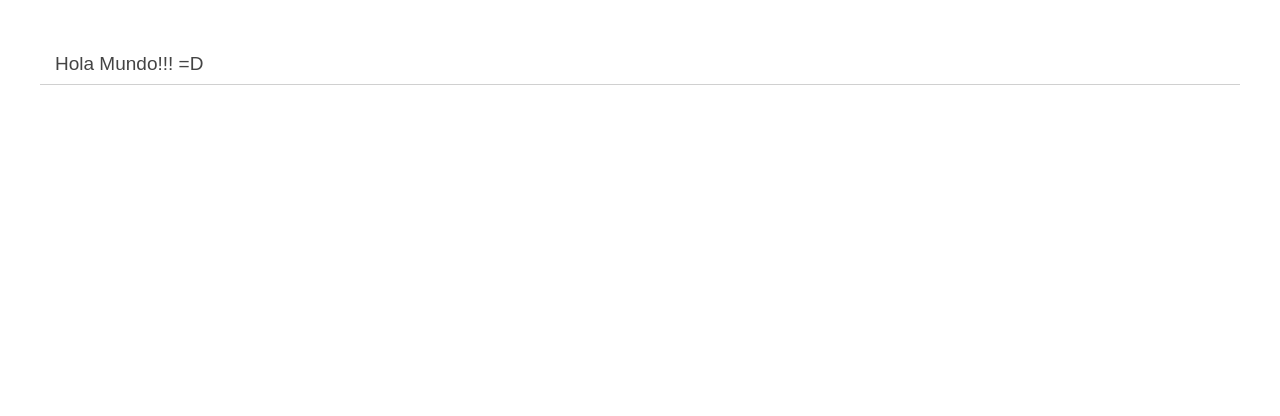
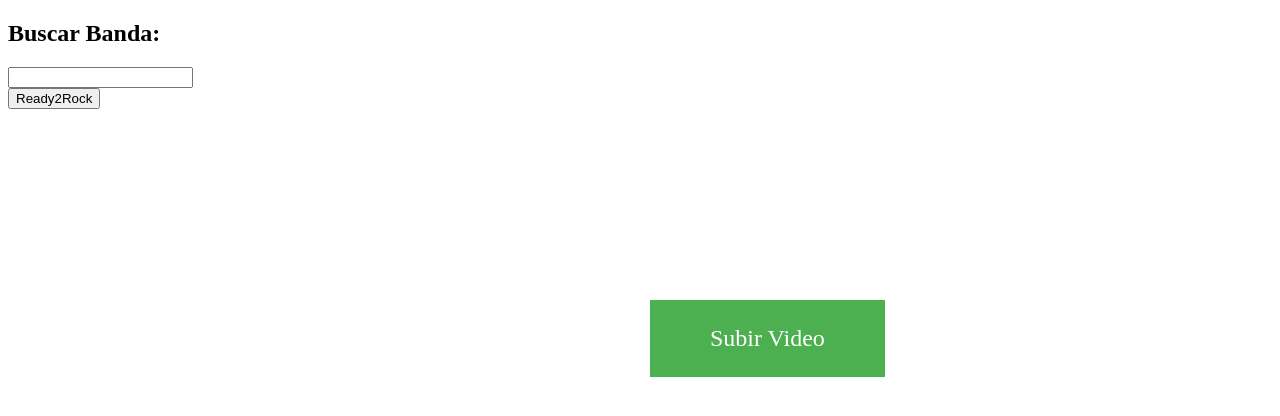
Before and after one commit to FreeChords/Codeigniter, a CodeIgniter app: the page made by application/views/welcome_message.php in a window 1280 px wide. Shown: the top 416 px of the page. Run offline with CodeIgniter, Linux system fonts and the light colour scheme.

Commit message:
Home
busqueda boton y layout

```diff
--- a/application/config/database.php
+++ b/application/config/database.php
@@ -76,9 +76,9 @@ $query_builder = TRUE;
 $db['default'] = array(
 	'dsn'	=> '',
 	'hostname' => 'localhost',
-	'username' => '',
+	'username' => 'root',
 	'password' => '',
-	'database' => '',
+	'database' => 'freechords',
 	'dbdriver' => 'mysqli',
 	'dbprefix' => '',
 	'pconnect' => FALSE,
--- a/application/controllers/Welcome.php
+++ b/application/controllers/Welcome.php
@@ -20,6 +20,8 @@ class Welcome extends CI_Controller {
 	 */
 	public function index()
 	{
+		$this->load->view('layout');
 		$this->load->view('welcome_message');
 	}
+
 }
--- a/application/views/welcome_message.php
+++ b/application/views/welcome_message.php
@@ -2,76 +2,38 @@
 defined('BASEPATH') OR exit('No direct script access allowed');
 ?><!DOCTYPE html>
 <html lang="en">
-<head>
-	<meta charset="utf-8">
-	<title>Welcome to CodeIgniter</title>
+<style type="text/css">
+.button {
+	position: absolute;
+    background-color: #4CAF50;
+    border: none;
+    color: white;
+    padding: 25px 60px;
+    text-decoration: none;
+    font-size: 24px;
+    cursor: pointer;
+    top: 300px;
+    left:650px;
+}
+</style>
+<body>
+<div>
 
-	<style type="text/css">
+<form>
+  <h2>Buscar Banda:</h2>
+  <input type="text" name="Banda"> <BR>
+  <input type="submit" value="Ready2Rock">
+  <br><BR>
 
-	::selection { background-color: #E13300; color: white; }
-	::-moz-selection { background-color: #E13300; color: white; }
-
-	body {
-		background-color: #fff;
-		margin: 40px;
-		font: 13px/20px normal Helvetica, Arial, sans-serif;
-		color: #4F5155;
-	}
-
-	a {
-		color: #003399;
-		background-color: transparent;
-		font-weight: normal;
-	}
-
-	h1 {
-		color: #444;
-		background-color: transparent;
-		border-bottom: 1px solid #D0D0D0;
-		font-size: 19px;
-		font-weight: normal;
-		margin: 0 0 14px 0;
-		padding: 14px 15px 10px 15px;
-	}
-
-	code {
-		font-family: Consolas, Monaco, Courier New, Courier, monospace;
-		font-size: 12px;
-		background-color: #f9f9f9;
-		border: 1px solid #D0D0D0;
-		color: #002166;
-		display: block;
-		margin: 14px 0 14px 0;
-		padding: 12px 10px 12px 10px;
-	}
-
-	#body {
-		margin: 0 15px 0 15px;
-	}
-
-	p.footer {
-		text-align: right;
-		font-size: 11px;
-		border-top: 1px solid #D0D0D0;
-		line-height: 32px;
-		padding: 0 10px 0 10px;
-		margin: 20px 0 0 0;
-	}
-
-	#container {
-		margin: 10px;
-		border: 1px solid #D0D0D0;
-		box-shadow: 0 0 8px #D0D0D0;
-	}
-	</style>
-</head>
-<body>
-
-<div id="jumbotron">
-	<h1>Hola Mundo!!! =D</h1>
-
+<form action="action_page.php">
 
 </div>
 
+<div>
+<a href="controllers/upload.php" class="button">Subir Video</a>
+
+</div>
+
+
 </body>
 </html>
```
Also changed, not shown: application/controllers/Upload.php (added, +12 -0 lines), application/views/layout.php (added, +37 -0 lines), application/views/subir.php (added, +14 -0 lines), home-picture.jpg (added), home-picture2.png (added), 1 other file.
